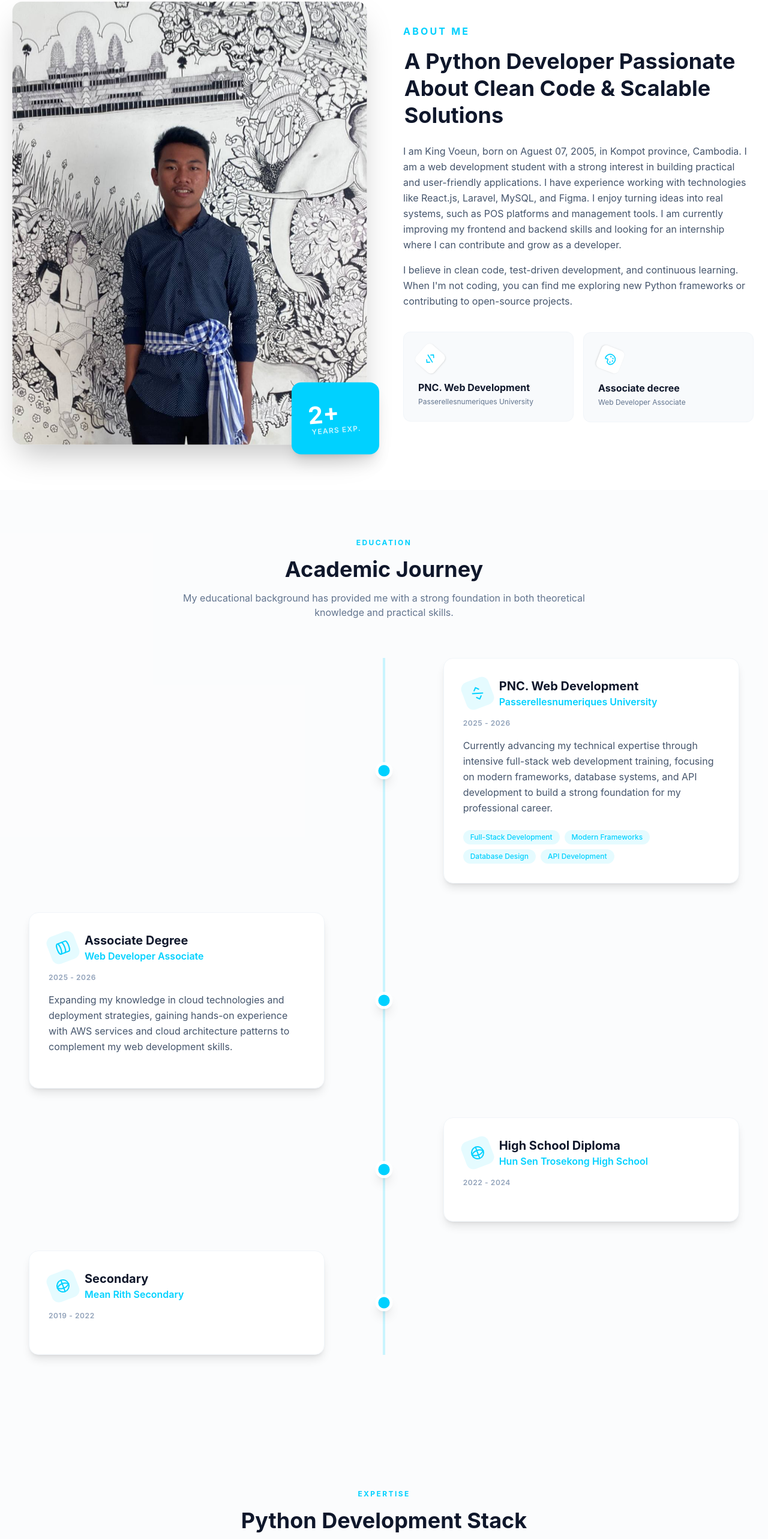
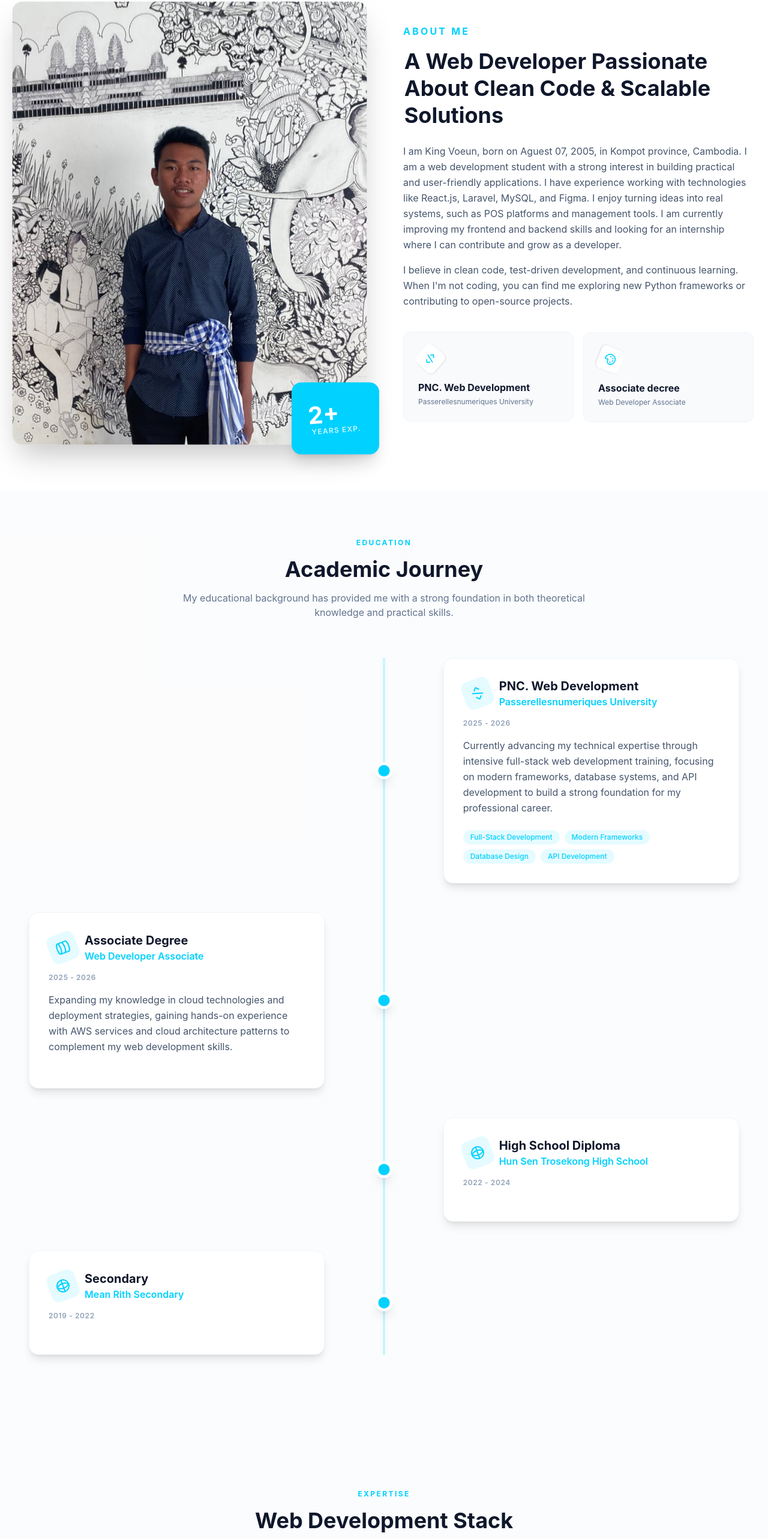
Before and after one commit to voeunking/King-Portfolio, a React (Vite) app: page / in a window 1280 px wide. Shown: the part 891-3457 px from the top of the page at 60% size. Built offline with nearby package versions, Linux system fonts and the light colour scheme.

Commit message:
updat text

```diff
--- a/src/App.tsx
+++ b/src/App.tsx
@@ -403,7 +403,7 @@ const About = () => {
             transition={{ duration: 5, repeat: Infinity, ease: "easeInOut" }}
             className="text-4xl font-bold text-slate-900 mb-6 leading-tight"
           >
-            A Python Developer Passionate About Clean Code & Scalable Solutions
+            A Web Developer Passionate About Clean Code & Scalable Solutions
           </motion.h2>
           <motion.div
             initial={{ opacity: 0, y: 20 }}
@@ -732,7 +732,7 @@ const Expertise = () => {
       <div className="max-w-7xl mx-auto px-6">
         <div className="text-center mb-16">
           <span className="text-primary font-bold text-xs uppercase tracking-[0.2em] mb-4 block">Expertise</span>
-          <h2 className="text-4xl font-bold text-slate-900">Python Development Stack</h2>
+          <h2 className="text-4xl font-bold text-slate-900">Web Development Stack</h2>
           <p className="text-slate-600 mt-4 max-w-2xl mx-auto">
             Core technologies I use to ship reliable products end-to-end.
           </p>
```
